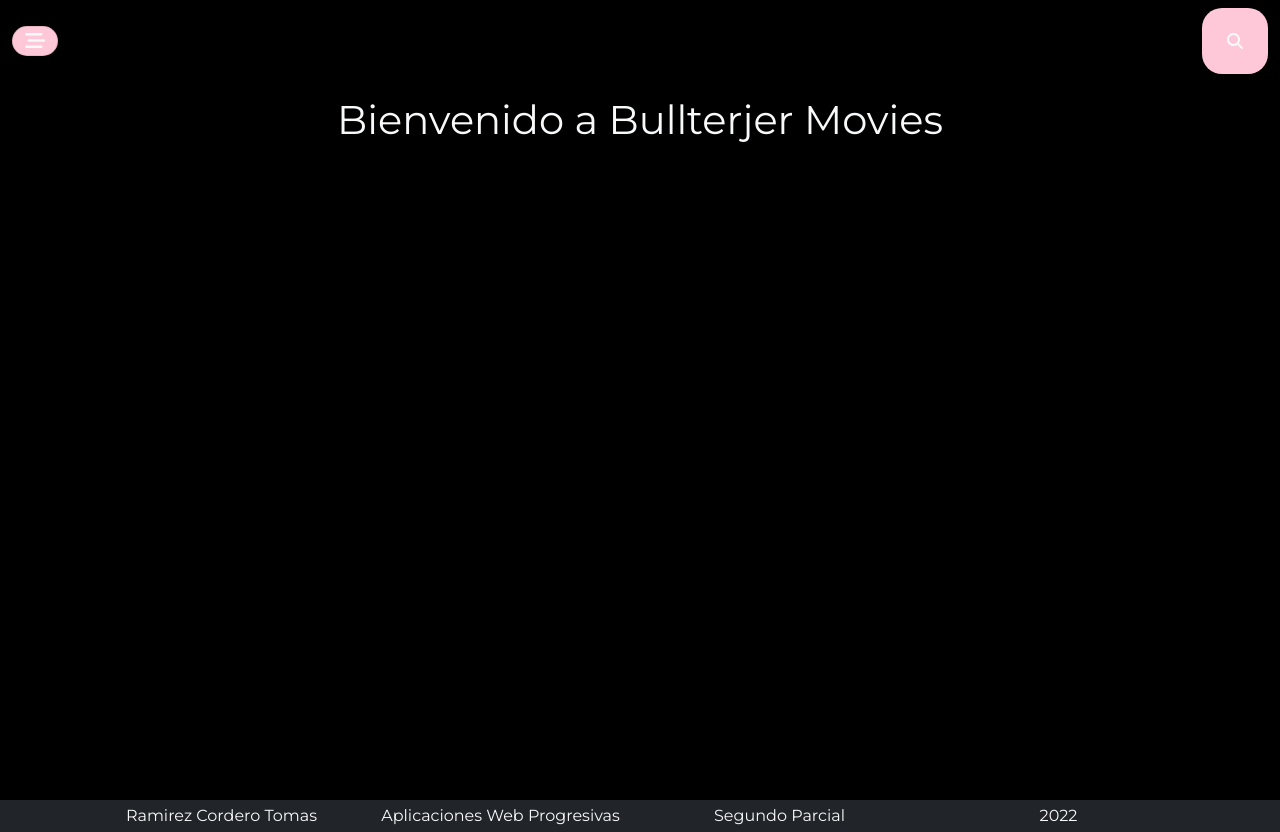
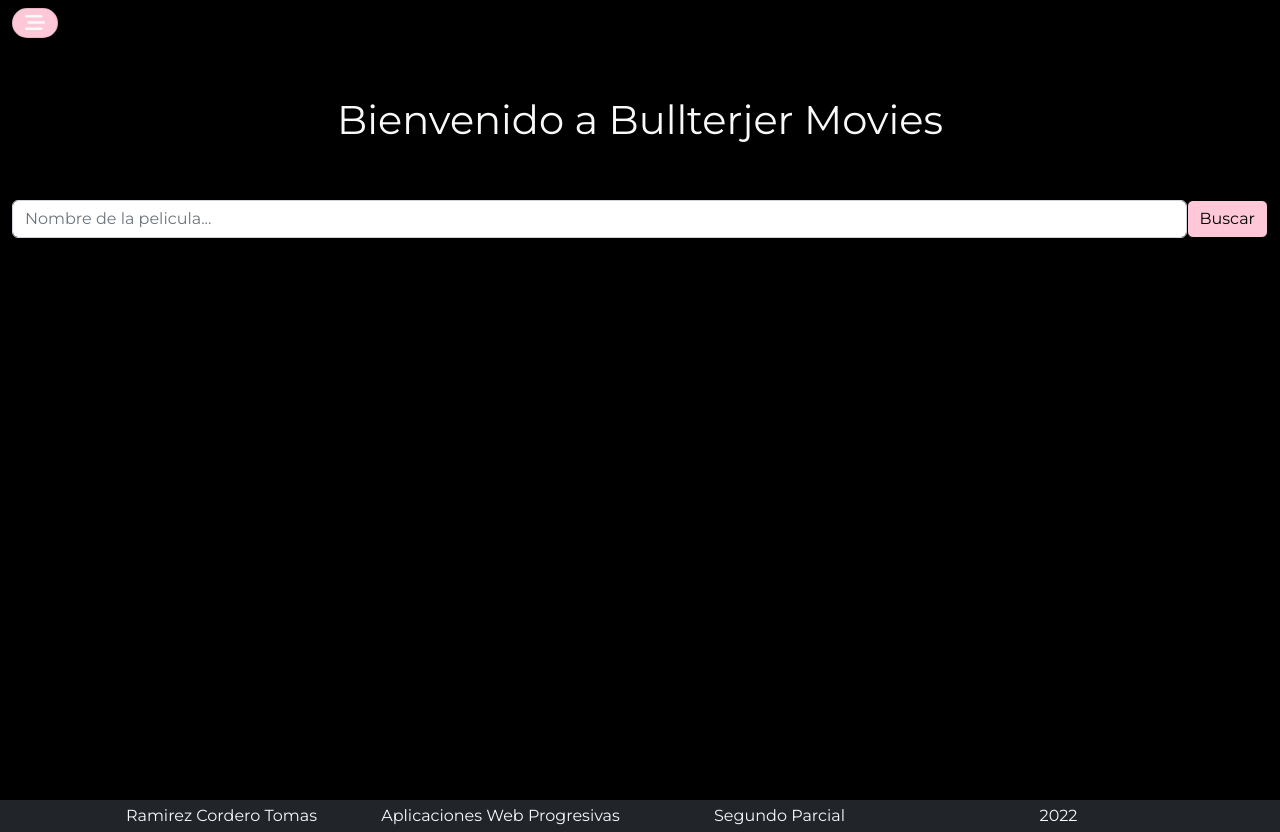
Before and after one commit to TomAgusstin/parcial2_AWP, a plain HTML site: page index.html in a window 1280 px wide. Drawn offline with Linux system fonts and the light colour scheme.

Commit message:
cuarto commit

```diff
--- a/index.html
+++ b/index.html
@@ -24,13 +24,6 @@
           <li class="d-flex"><a class=" text-pink m-auto" data-bs-toggle="modal" data-bs-target="#modalFavoritos" onclick="llenarModal()">Favoritos</a></li>
           <li class="d-flex"><a class=" text-pink m-auto" href="">Proximamente</a></li>
         </ul>
-
-        <div class="d-flex justify-content-center">
-          <input type="search" class="form-control" placeholder="Nombre de la pelicula..." id="palabraBuscar">
-          <button id="buscar" class="btn btn-primary m-auto">Buscar</button>
-        </div>
-
-
       </div>
     </div>
     <nav class="navbar fixed-top">
@@ -38,7 +31,6 @@
         <button class="navbar-toggler bg-primary" type="button" data-bs-toggle="collapse" data-bs-target="#navbarToggleExternalContent" aria-controls="navbarToggleExternalContent" aria-expanded="false" aria-label="Toggle navigation">
           <span><i class="fa-solid fa-bars-staggered text-light"></i></span>
         </button>
-          <i class="fa-solid fa-magnifying-glass text-light bg-primary" id="busqueda" data-bs-toggle="collapse" data-bs-target="#navbarToggleExternalContent" aria-controls="navbarToggleExternalContent" aria-expanded="false" aria-label="Toggle navigation"></i>
       </div>
     </nav>
     <main class="py-5">
@@ -46,6 +38,11 @@
             Bienvenido a Bullterjer Movies
           </h1>
           <div class="container-fluid">
+
+            <div class="d-flex justify-content-center">
+              <input type="search" class="form-control" placeholder="Nombre de la pelicula..." id="palabraBuscar">
+              <button id="buscar" class="btn btn-primary m-auto">Buscar</button>
+            </div>
 
             <section >
               <div class="row m-auto" id="contenedor-pelis">
```
